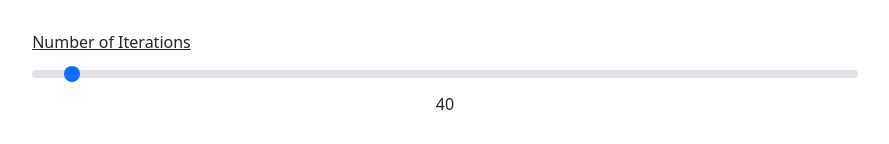
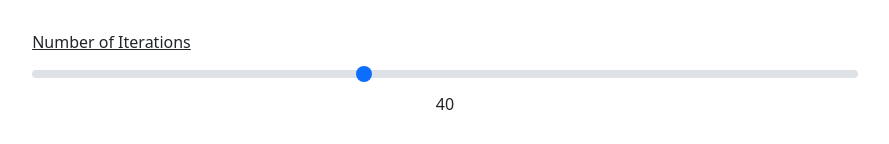
Before and after one commit to MilesCranmer/pysr_interactive, a Next.js app: page / in a window 1280 px wide. Shown: the part 246-390 px from the top of the page, without its empty margins (195-1084 px from the left). Built offline with nearby package versions, Linux system fonts and the light colour scheme.

Commit message:
Tweak text

```diff
--- a/pages/index.tsx
+++ b/pages/index.tsx
@@ -17,7 +17,7 @@ const IndexPage: React.FC = () => {
   const [unaryOperators, setUnaryOperators] = useState(["cos"]);
 
   // Iterations between 1 and 1000:
-  const [iterations, setIterations] = useState(40);
+  const [iterations, setIterations] = useState(Math.log10(40) * 1000);
 
   // Complexity between 10 and 50:
   const [complexity, setComplexity] = useState(20);
@@ -51,7 +51,7 @@ const IndexPage: React.FC = () => {
   };
 
   const handleIterationsChange = (e: React.ChangeEvent<HTMLInputElement>) => {
-    setIterations(parseInt(e.target.value));
+    setIterations(parseFloat(e.target.value));
   };
 
   const handleLossChange = (e: React.ChangeEvent<HTMLInputElement>) => {
@@ -71,7 +71,7 @@ const IndexPage: React.FC = () => {
   useEffect(() => {
     //Stringify with spaces between elements:
     const output = `model = PySRRegressor(
-    niterations=${iterations},
+    niterations=${Math.round(10 ** (iterations / 1000))},
     ncyclesperiteration=${Math.round(10 ** (ncyclesperiteration / 1000))},
     binary_operators=${JSON.stringify(operators).replace(/,/g, ", ")},
     unary_operators=${JSON.stringify(unaryOperators).replace(/,/g, ", ")},
@@ -121,13 +121,13 @@ const IndexPage: React.FC = () => {
         <Form.Group>
           <Form.Label><u>Number of Iterations</u></Form.Label>
           <Form.Range
-            min={1}
-            max={1000}
+            min={0}
+            max={4000}
             step={1}
             value={iterations}
             onChange={handleIterationsChange}
           />
-          <output className="d-flex justify-content-center">{iterations}</output>
+          <output className="d-flex justify-content-center">{Math.round(10 ** (iterations / 1000))}</output>
         </Form.Group>
         <br />
         {/* Losses: */}
@@ -184,7 +184,7 @@ const IndexPage: React.FC = () => {
             <Button onClick={(event) => {
               event.preventDefault();
               navigator.clipboard.writeText(output);
-            }}>Copy Output</Button>
+            }}>Copy Definition</Button>
           </Card.Body>
         </Card>
       </Form >
```
